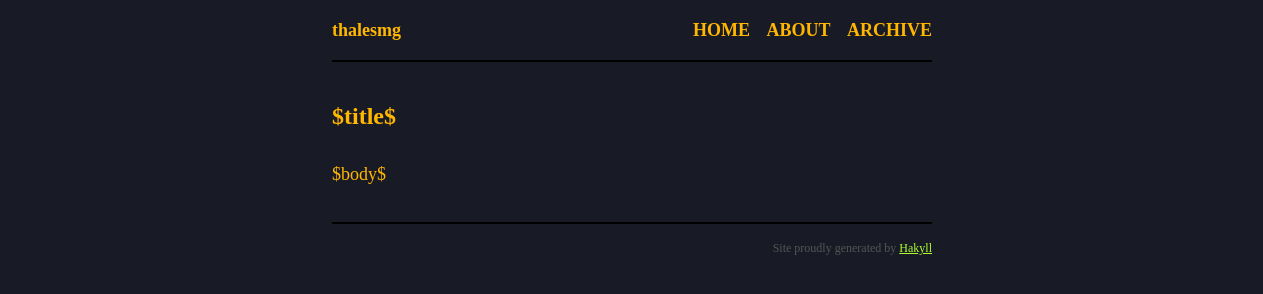
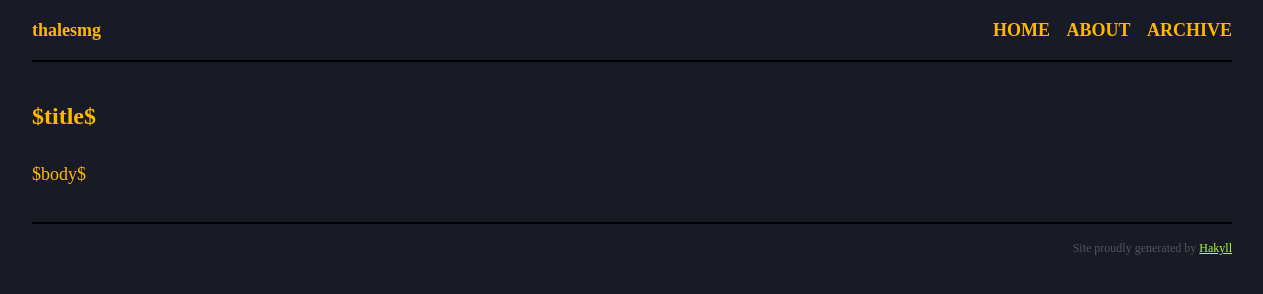
Before and after one commit to thalesmg/thalesmg.github.io, a plain HTML site: page site/templates/default.html in a window 1536 px wide. Shown: the whole page, without its empty margins (136-1399 px from the left). Drawn offline with Linux system fonts and the light colour scheme.

Commit message:
media sizes

```diff
--- a/site/css/default.css
+++ b/site/css/default.css
@@ -121,7 +121,7 @@ a {
 
 @media (min-width: 640px) {
   body {
-    width: 60rem;
+    width: 97%;
     margin: 0 auto;
     padding: 0;
   }
@@ -150,6 +150,23 @@ a {
   }
 }
 
+@media (min-width: 980px) {
+  body {
+    width: 80rem;
+    margin: 0 auto;
+    padding: 0;
+  }
+}
+
+@media (min-width: 1400px) {
+  body {
+    width: 120rem;
+    margin: 0 auto;
+    padding: 0;
+  }
+}
+
+
 .f6 { font-size: .875rem; }
 
 .ba { border-style: solid; border-width: 1px; }
```
